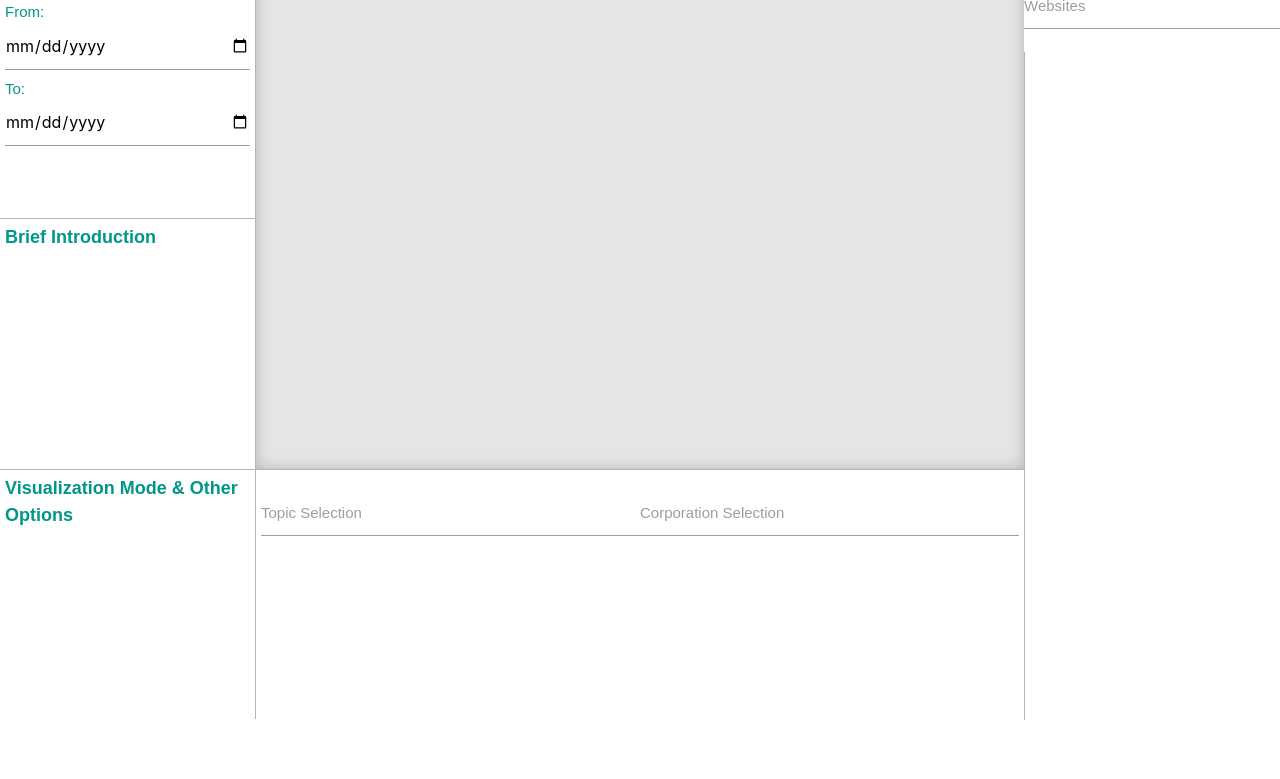
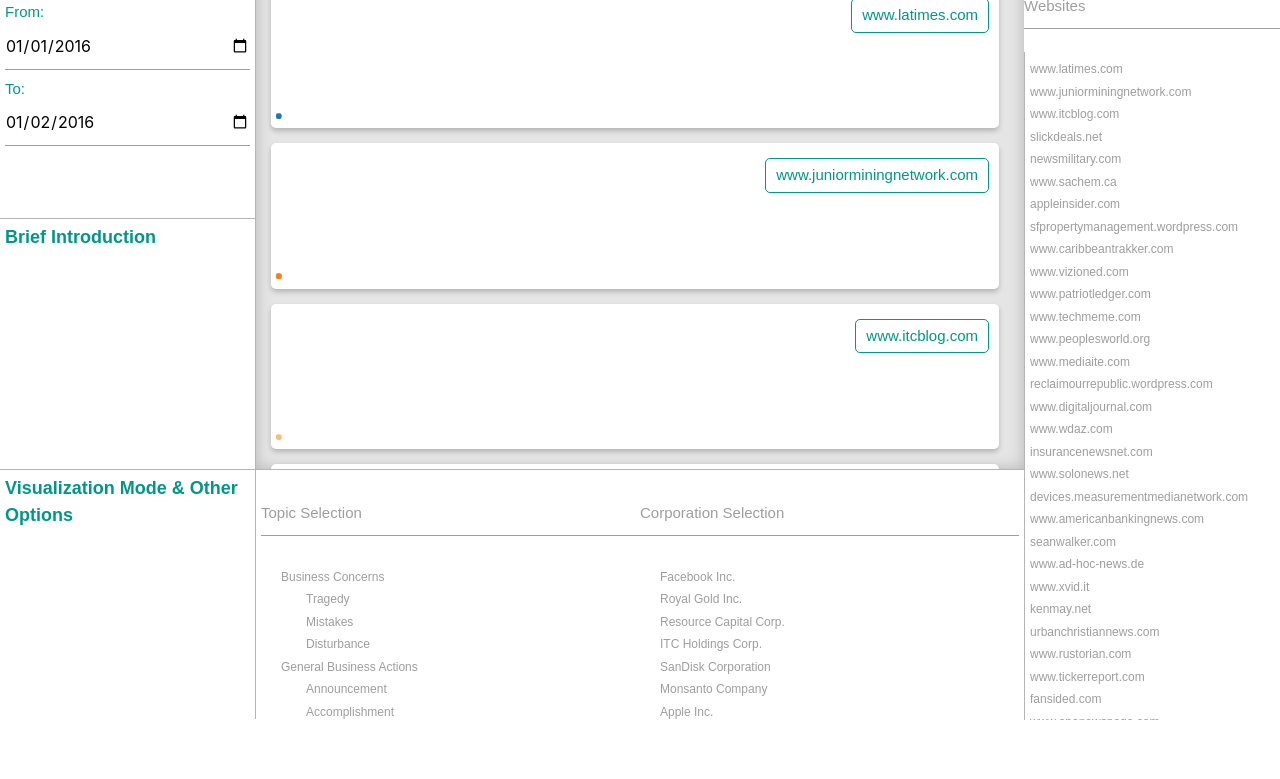
Before and after one commit to NGCyang/IVProject, a plain HTML site: page index.html in a window 1280 px wide. Shown: the part 80-859 px from the top of the page. Before the commit the page ends 800 px from the top, so only its background shows below. Drawn offline with nearby package versions, Linux system fonts and the light colour scheme.

Commit message:
change size of items and update gitignore

```diff
--- a/index.html
+++ b/index.html
@@ -22,7 +22,7 @@
 
 </head>
 
-<body onload="initial()">
+<body onload="load()">
 <div id="float_info" class="float-info">
     <div></div>
 </div>
--- a/js/index.js
+++ b/js/index.js
@@ -1,10 +1,14 @@
 
 var data = null;
-d3.json("../dataprocess/news_sample.json", function (error, json) {
-    if (error) return console.warn(error);
-    data = json;
-    console.log("file loaded");
-});
+var load = function () {
+    d3.json("../dataprocess/news_sample.json", function (error, json) {
+        if (error) return console.warn(error);
+        data = json;
+        console.log("file loaded");
+        initial();
+    });
+}
+
 
 var filter = {
     time: {
@@ -50,6 +54,9 @@
 
     chartWidth = document.getElementById("chart").clientWidth;
     chartHeight = document.getElementById("chart").clientHeight;
+
+    itemSize.height = (chartHeight / 3 - chartMargin.top - chartMargin.bottom - 10) / 24;
+    itemSize.width = itemSize.height;
     // analyse data
     var websiteObjects = {}
     var topicObjects = {};
@@ -264,7 +271,7 @@
         if (target) {
             list.scrollTop = target.offsetTop - list.offsetTop;
             item.style.backgroundColor = "#009688";
-            setTimeout(function(){
+            setTimeout(function () {
                 item.style.backgroundColor = "#ffffff";
             }, 500)
         }
@@ -279,7 +286,7 @@
         if (target) {
             list.scrollTop = target.offsetTop - list.offsetTop;
             item.style.backgroundColor = "#009688";
-            setTimeout(function(){
+            setTimeout(function () {
                 item.style.backgroundColor = "#ffffff";
             }, 500)
         }
@@ -295,7 +302,7 @@
         if (target) {
             list.scrollTop = target.offsetTop - list.offsetTop;
             item.style.backgroundColor = "#009688";
-            setTimeout(function(){
+            setTimeout(function () {
                 item.style.backgroundColor = "#ffffff";
             }, 500)
         }
@@ -352,8 +359,8 @@
     var xScale = d3.time.scale.utc().range([0, chartWidth - chartMargin.left - chartMargin.right - 30]);
     xScale.domain([filter.time.from, filter.time.to]);
     console.log(filter);
-    var yScale = d3.scale.linear().range([chartHeight / 6 - chartMargin.top - chartMargin.bottom - 10, 5]);
-    yScale.domain([0, 5]);
+    var yScale = d3.scale.linear().range([chartHeight / 3 - chartMargin.top - chartMargin.bottom - 20, 0]);
+    yScale.domain([0, 23]);
 
     var websiteDivs = chart.selectAll("div.websiteRect").data(filter.websites);
     websiteDivs.enter()
@@ -361,9 +368,9 @@
             var website = document.createElement("div");
             website.className = "websiteRect";
             website.style.left = chartMargin.left + "px";
-            website.style.top = i * (chartHeight / 4 + chartMargin.bottom) + chartMargin.top + "px";
+            website.style.top = i * (chartHeight / 3 + chartMargin.bottom) + chartMargin.top + "px";
             website.style.width = chartWidth - chartMargin.left - chartMargin.right - 10 + "px";
-            website.style.height = chartHeight / 4 - chartMargin.top - chartMargin.bottom + "px";
+            website.style.height = chartHeight / 3 - chartMargin.top - chartMargin.bottom + "px";
             var name = document.createElement("div");
             name.className = "float-name";
             name.style.right = "10px";
@@ -421,7 +428,7 @@
         // });
         .append("svg")
         .attr("width", chartWidth - chartMargin.left - chartMargin.right - 10)
-        .attr("height", chartHeight / 4 - chartMargin.top - chartMargin.bottom - 10);
+        .attr("height", chartHeight / 3 - chartMargin.top - chartMargin.bottom - 10);
     // chart.selectAll("div.websiteRect")
     //     .append("div")
     //     .attr("class", "float-name")
@@ -466,11 +473,11 @@
                 return xScale(new Date(toDateString(new Date(v.time["$date"]))));
             })
             .attr("y", function (v, i) {
-                var result = yScale(Math.floor((new Date(v.time["$date"])).getUTCHours() / 4));
+                var result = yScale(Math.floor((new Date(v.time["$date"])).getUTCHours()));
                 return result;
             })
-            .attr("rx", 5)
-            .attr("ry", 5)
+            .attr("rx", 2)
+            .attr("ry", 2)
             .attr("width", itemSize.width)
             .attr("height", itemSize.height)
             .attr("fill", function (v, i) {
```
Also changed, not shown: 1 other file.
